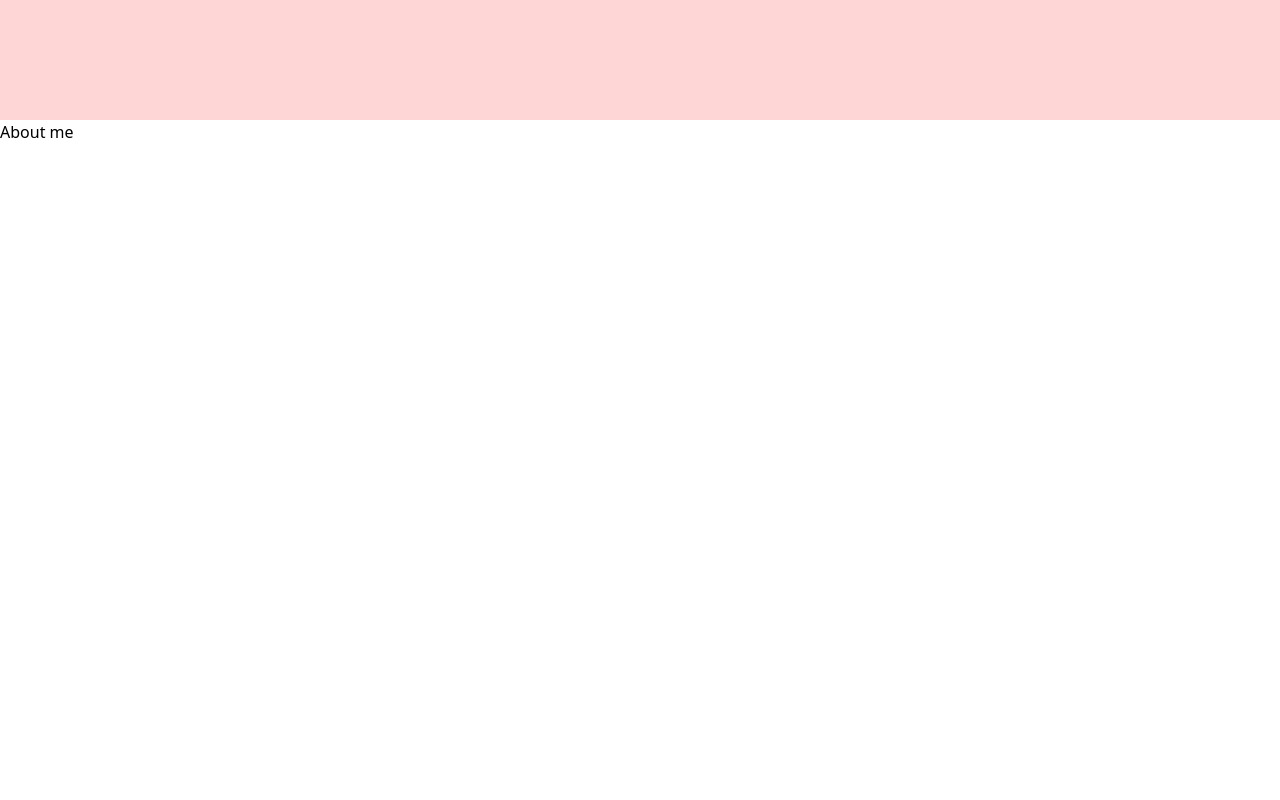
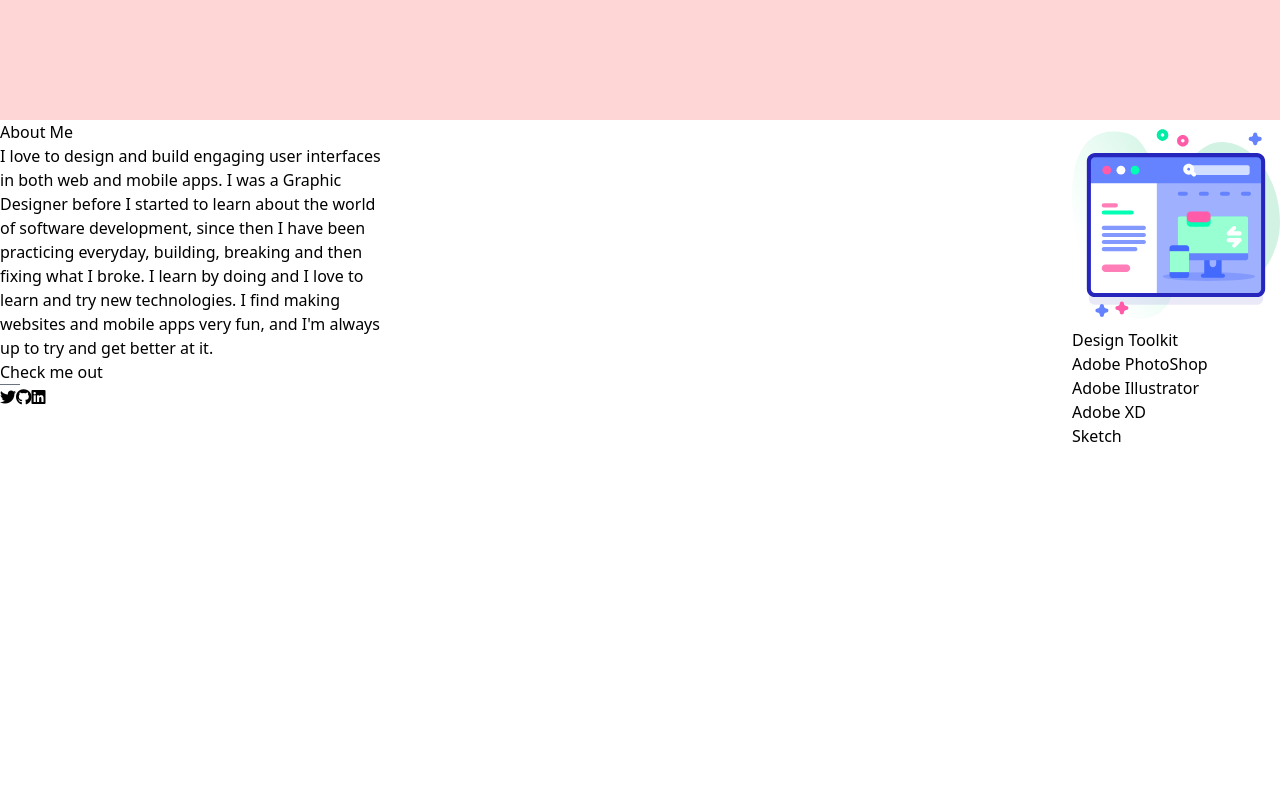
Before and after one commit to bhuwanP69/sham-portfolio, a React (Vite) app: page / in a window 1280 px wide. Shown: the part 680-1480 px from the top of the page. Built offline with nearby package versions, Linux system fonts and the light colour scheme.

Commit message:
made about page html only

```diff
--- a/src/pages/About.jsx
+++ b/src/pages/About.jsx
@@ -1,8 +1,38 @@
 export default function About() {
+  const img1 = './src/images/tech.svg'
+  const img2 = './src/images/design.svg'
     return (
-      <div className="about h-screen" id="about">
-        <h2>About me</h2>
+      <main>
+
+      <div className="about h-screen flex justify-between" id="about">
+        <div className="left">
+          <h3>About Me</h3>
+          <p className="w-96">I love to design and build engaging user interfaces in both web and mobile apps. I was a Graphic Designer before I started to learn about the world of software development, since then I have been practicing everyday, building, breaking and then fixing what I broke. I learn by doing and I love to learn and try new technologies. I find making websites and mobile apps very fun, and I'm always up to try and get better at it.</p>
+          <div className="last">
+            <h5>Check me out</h5>
+            <div class="border-t border-gray-500 w-5"></div>
+            <i class="fa-brands fa-twitter"></i>
+            <i class="fa-brands fa-github"></i>
+            <i class="fa-brands fa-linkedin"></i>
+
+
+          </div>
+
+        </div>
+        <div className="right">
+          <div className="first">
+            <img src={img1} alt="img 1" className="w-52" />
+            <h4>Design Toolkit</h4>
+            <p>Adobe PhotoShop</p>
+            <p>Adobe Illustrator</p>
+            <p>Adobe XD</p>
+            <p>Sketch</p>
+          </div>
+          <div className="second"></div>
+
+        </div>
 
       </div>
+      </main>
     )
   }
```
Also changed, not shown: src/images/design.svg (added), src/images/tech.svg (added).
